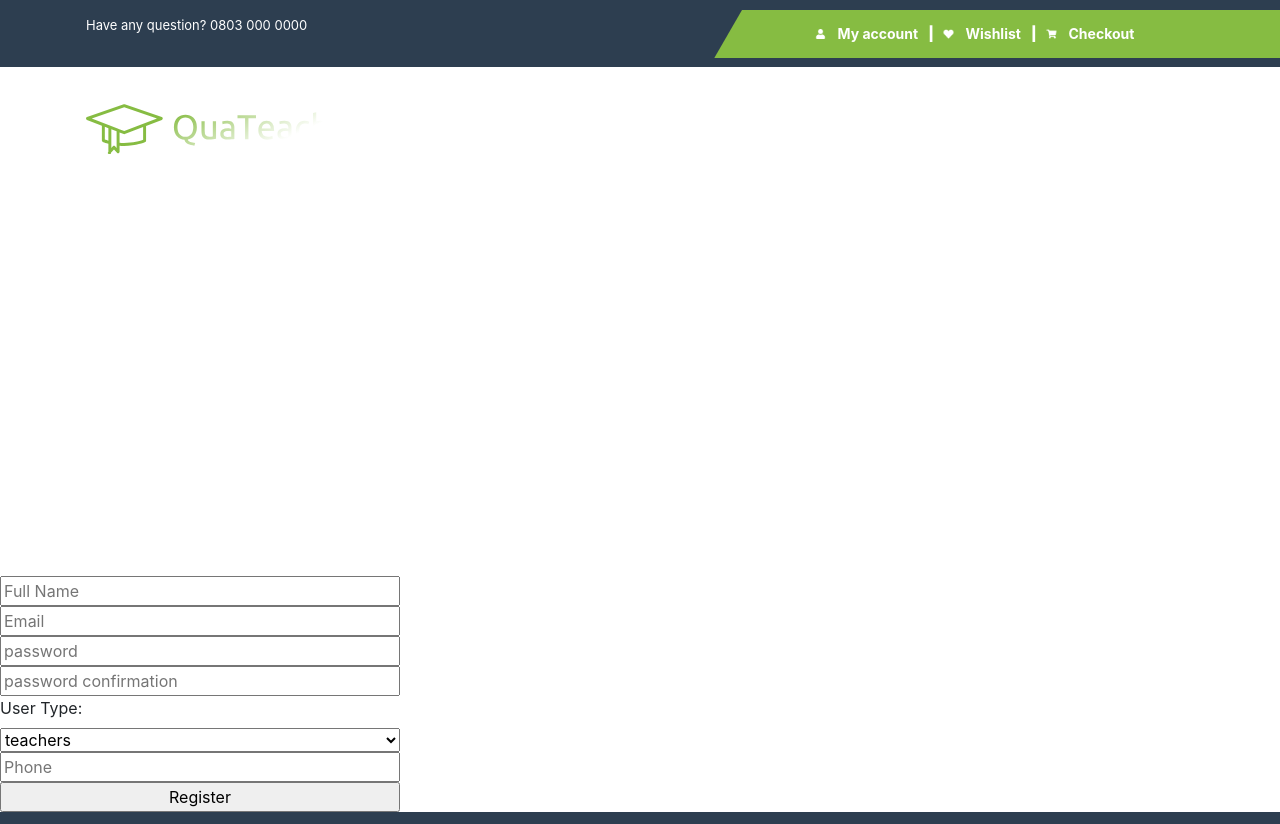
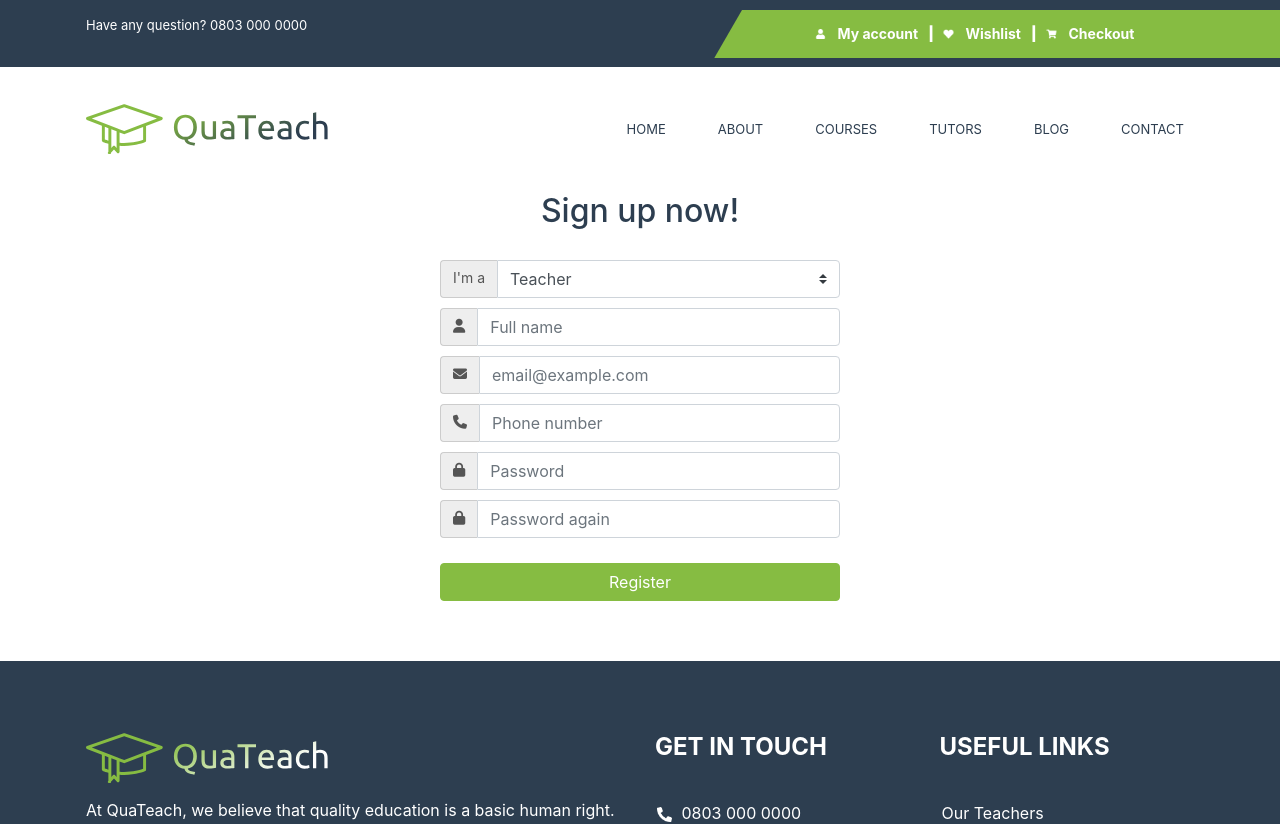
Before and after one commit to BuildForSDGCohort2/Team-065A-Frontend, a React (Create React App) app: page /sign_up in a window 1280 px wide. Shown: the top 824 px of the page. Built offline with nearby package versions, Linux system fonts and the light colour scheme; no server answers.

Commit message:
Add styling to login and sign up pages

```diff
--- a/package.json
+++ b/package.json
@@ -3,6 +3,9 @@
   "version": "0.1.0",
   "private": true,
   "dependencies": {
+    "@fortawesome/fontawesome-svg-core": "^1.2.32",
+    "@fortawesome/free-solid-svg-icons": "^5.15.1",
+    "@fortawesome/react-fontawesome": "^0.1.11",
     "@testing-library/jest-dom": "^4.2.4",
     "@testing-library/react": "^9.3.2",
     "@testing-library/user-event": "^7.1.2",
--- a/src/App.css
+++ b/src/App.css
@@ -1 +1,30 @@
 /*** PLEASE DON'T EDIT THIS FILE ****/
+
+.input-group-addon:first-child {
+  border-right: 0;
+}
+
+.input-group .form-control:first-child, .input-group-addon:first-child, .input-group-btn:first-child>.btn, .input-group-btn:first-child>.btn-group>.btn, .input-group-btn:first-child>.dropdown-toggle, .input-group-btn:last-child>.btn:not(:last-child):not(.dropdown-toggle), .input-group-btn:last-child>.btn-group:not(:last-child)>.btn {
+  border-top-right-radius: 0;
+  border-bottom-right-radius: 0;
+}
+
+.input-group-addon {
+  padding: 6px 12px;
+  font-size: 14px;
+  font-weight: 400;
+  color: #555555;
+  text-align: center;
+  background-color: #eeeeee;
+  border: 1px solid #ccc;
+  border-radius: 4px;
+}
+
+.input-group-addon, .input-group-btn {
+  white-space: nowrap;
+  vertical-align: middle;
+}
+
+.input-group-addon, .input-group-btn, .input-group .form-control {
+  display: table-cell;
+}
--- a/src/App.js
+++ b/src/App.js
@@ -61,12 +61,12 @@ export default class App extends Component {
     axios.get("https://authentication-backend-rails.herokuapp.com/logged_in", { withCredentials: true })
       .then(response => {
         console.log(response)
-        if (response.data.logged_in && this.state.loggedInStatus == 'NOT_LOGGED_IN') {
+        if (response.data.logged_in && this.state.loggedInStatus === 'NOT_LOGGED_IN') {
           this.setState({
             loggedInStatus: 'LOGGED_IN',
             user: response.data.user
           })
-        } else if (!response.data.logged_in & (this.state.loggedInStatus == 'LOGGED_IN')) {
+        } else if (!response.data.logged_in & (this.state.loggedInStatus === 'LOGGED_IN')) {
           this.setState({
             loggedInStatus: 'NOT_LOGGED_IN',
             user: {}
@@ -95,6 +95,7 @@ export default class App extends Component {
         <header>
           <CustomNav />
         </header>
+        <main>
           <BrowserRouter>
             <Switch>
               {/* <Route
@@ -118,6 +119,7 @@ export default class App extends Component {
               <Route path='/about-us' component={AboutUS} />
             </Switch>
           </BrowserRouter>
+          </main>
         <Footer />
       </div>
     );
--- /dev/null
+++ b/src/components/auth/auth.js
@@ -0,0 +1,35 @@
+import React from 'react';
+
+export const PasswordField = ( props ) => (
+  <>
+    <div className="input-group">
+      <span className="input-group-addon"> <i className="fa fa-lock"></i> </span>
+      <input
+        className="form-control"
+        type="password"
+        name="password"
+        placeholder="Password"
+        value={props.this.state.password}
+        onChange={props.this.handleChange}
+        required
+      />
+    </div>
+  </>
+);
+
+export const EmailField = ( props ) => (
+  <>
+    <div className="input-group">
+      <span className="input-group-addon"> <i className="fa fa-envelope"></i> </span>
+      <input
+        className="form-control"
+        type="email"
+        name="email"
+        placeholder="email@example.com"
+        value={props.this.state.email}
+        onChange={props.this.handleChange}
+        required
+      />
+    </div>
+  </>
+);
--- a/src/components/shared/navbar/custom-nav.css
+++ b/src/components/shared/navbar/custom-nav.css
@@ -80,7 +80,7 @@
 }
 
 .nav-link {
-  color: #ffffff !important;
+  color: #2d3e50 !important;
   text-transform: uppercase;
   font-size: 13px !important;
   margin: 35px 0 35px 2rem;
@@ -108,10 +108,6 @@
   }
 }
 
-
-
-/** account for the absolute positioned carousel **/
 .navbar {
-  margin-bottom: 30%;
   z-index: 10;
 }
--- a/src/components/shared/navbar/custom-nav.js
+++ b/src/components/shared/navbar/custom-nav.js
@@ -27,16 +27,16 @@ const CustomNav = () => (
     </div>
     <Navbar variant="dark" expand="lg">
       <Container className="nav-items">
-        <Navbar.Brand href="#home"><img src="/images/quateach_w.svg" alt="QuaTeach" /></Navbar.Brand>
+        <Navbar.Brand href="/"><img src="/images/quateach.svg" alt="QuaTeach" /></Navbar.Brand>
         <Navbar.Toggle aria-controls="basic-navbar-nav" />
         <Navbar.Collapse id="basic-navbar-nav">
           <Nav className="ml-auto">
-            <Nav.Link href="#home">Home</Nav.Link>
-            <Nav.Link href="#about">About</Nav.Link>
-            <Nav.Link href="#courses">Courses</Nav.Link>
-            <Nav.Link href="#tutors">Tutors</Nav.Link>
-            <Nav.Link href="#blog">Blog</Nav.Link>
-            <Nav.Link href="#contact">Contact</Nav.Link>
+            <Nav.Link href="/">Home</Nav.Link>
+            <Nav.Link href="//about">About</Nav.Link>
+            <Nav.Link href="/courses">Courses</Nav.Link>
+            <Nav.Link href="/tutors">Tutors</Nav.Link>
+            <Nav.Link href="/blog">Blog</Nav.Link>
+            <Nav.Link href="/contact">Contact</Nav.Link>
           </Nav>
         </Navbar.Collapse>
       </Container>
--- a/src/pages/homepage/homepage.css
+++ b/src/pages/homepage/homepage.css
@@ -3,12 +3,11 @@
     flex-direction: column;
     align-items: center;
     padding: 20px 80px;
+    /* margin-top: 30%; */
 }
 
 .slides {
-    position: absolute !important;
     width: 100%;
-    top: 49.2px;
 }
 
 .carousel-indicators {
--- a/src/pages/sign-in/sign-in.css
+++ b/src/pages/sign-in/sign-in.css
@@ -19,3 +19,26 @@ body {
     /* overflow: hidden; */
     height: 100vh;
 }
+
+.sign-in-form {
+    text-align: center;
+}
+
+.sign-in-header {
+    color: #2d3e50;
+}
+
+.btn {
+    margin-top: 15px;
+    margin-bottom: 30px;
+}
+
+.btn-primary {
+    background: #86BC42;
+    border-color: #86BC42;
+}
+
+.btn-primary:hover {
+    background:#4d701f;
+    border-color: #4d701f;
+}
--- a/src/pages/sign-in/sign-in.js
+++ b/src/pages/sign-in/sign-in.js
@@ -15,6 +15,7 @@
 import React, { Component } from "react";
 import axios from 'axios';
 import './sign-in.css';
+import { EmailField, PasswordField } from "../../components/auth/auth";
 
 export default class SignInPage extends Component {
   constructor(props) {
@@ -59,25 +60,12 @@ export default class SignInPage extends Component {
 
   render() {
     return (
-      <div>
+      <div className="sign-in-form">
+        <h3 className="sign-in-header">Sign in to your account</h3>
         <form onSubmit={this.handleSubmit}>
-          <input
-            type="email"
-            name="email"
-            placeholder="Email"
-            value={this.state.email}
-            onChange={this.handleChange}
-            required
-          />
-          <input
-            type="password"
-            name="password"
-            placeholder="password"
-            value={this.state.password}
-            onChange={this.handleChange}
-            required
-          />
-          <input type="submit" value="Login" />
+          <EmailField this={this} />
+          <PasswordField this={this} />
+          <input className="btn btn-primary btn-block" type="submit" value="Sign in" />
         </form>
       </div>
     );
--- a/src/pages/sign-up/sign-up.css
+++ b/src/pages/sign-up/sign-up.css
@@ -20,8 +20,36 @@ body {
     height: 100vh;
 } */
 
+.sign-up-form {
+    text-align: center;
+}
+
+.sign-up-header {
+    color: #2d3e50;
+}
+
 form{
     display: flex;
     flex-direction: column;
     max-width: 400px;
+    margin: 30px auto;
 }
+
+.btn {
+    margin-top: 15px;
+    margin-bottom: 30px;
+}
+
+.btn-primary {
+    background: #86BC42;
+    border-color: #86BC42;
+}
+
+.btn-primary:hover {
+    background:#4d701f;
+    border-color: #4d701f;
+}
+
+.input-group {
+    margin-bottom: 10px;
+}
--- a/src/pages/sign-up/sign-up.js
+++ b/src/pages/sign-up/sign-up.js
@@ -16,6 +16,7 @@
 import React, { Component } from "react";
 import axios from 'axios';
 import './sign-up.css';
+import { EmailField, PasswordField } from "../../components/auth/auth";
 
 export default class SignUpPage extends Component {
   constructor(props) {
@@ -69,61 +70,64 @@ export default class SignUpPage extends Component {
 
   render() {
     return (
-      <div>
+      <div className="sign-up-form">
+        <h2 className="sign-up-header">Sign up now!</h2>
         <form onSubmit={this.handleSubmit}>
+        <div className="input-group">
+          <span className="input-group-addon"> I'm a </span>
+            <select
+              className="custom-select"
+              name="user_type"
+              placeholder=''
+              value={this.state.user_type}
+              onChange={this.handleChange}
+              required>
+              <option defaultValue value="teachers">Teacher</option>
+              <option value="parents">Parent</option>
+              <option value="student">Student</option>
+              <option value="schools">School</option>
+              <option value="others">Others</option>
+            </select>
+          </div>
+          <div className="input-group">
+            <span className="input-group-addon"> <i className="fa fa-user"></i> </span>
             <input
+              className="form-control"
               type="text"
               name="full_name"
-            placeholder="Full Name"
+              placeholder="Full name"
               value={this.state.full_name}
               onChange={this.handleChange}
               required
             />
+          </div>
+          <EmailField this={this} />
+          <div className="input-group">
+            <span className="input-group-addon"> <i className="fa fa-phone"></i> </span>
             <input
-            type="email"
-            name="email"
-            placeholder="Email"
-            value={this.state.email}
+              className="form-control"
+              type="text"
+              name="phone"
+              placeholder="Phone number"
+              value={this.state.phone}
               onChange={this.handleChange}
               required
             />
+          </div>
+          <PasswordField this={this} />
+          <div className="input-group">
+            <span className="input-group-addon"> <i className="fa fa-lock"></i> </span>
             <input
-            type="password"
-            name="password"
-            placeholder="password"
-            value={this.state.password}
-            onChange={this.handleChange}
-            required
-          />
-          <input
+              className="form-control"
               type="password"
               name="password_confirmation"
-            placeholder="password confirmation"
+              placeholder="Password again"
               value={this.state.password_confirmation}
               onChange={this.handleChange}
               required
             />
-          <label for="user_type">User Type:</label>
-          <select
-            name="user_type"
-            placeholder=''
-            value={this.state.user_type}
-            onChange={this.handleChange}>
-            <option>teachers</option>
-            <option>parents</option>
-            <option>student</option>
-            <option>schools</option>
-            <option>others</option>
-          </select>
-          <input
-            type="text"
-            name="phone"
-            placeholder="Phone"
-            value={this.state.phone}
-            onChange={this.handleChange}
-            required
-          />
-          <input type="submit" value="Register" />
+          </div>
+          <input className="btn btn-primary btn-block" type="submit" value="Register" />
         </form>
       </div>
     );
```
Also changed, not shown: public/images/quateach_old.svg (added), 1 other file (tests, documents, lock files or other folders). Lines whose indentation alone changed are shown as unchanged.
